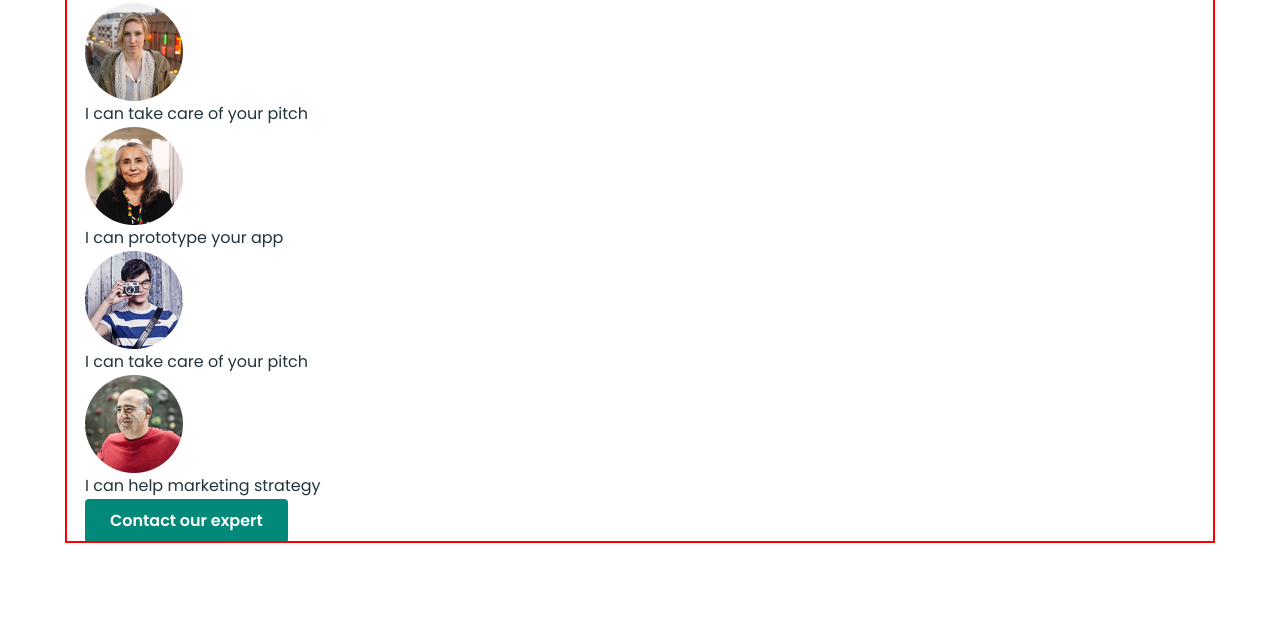
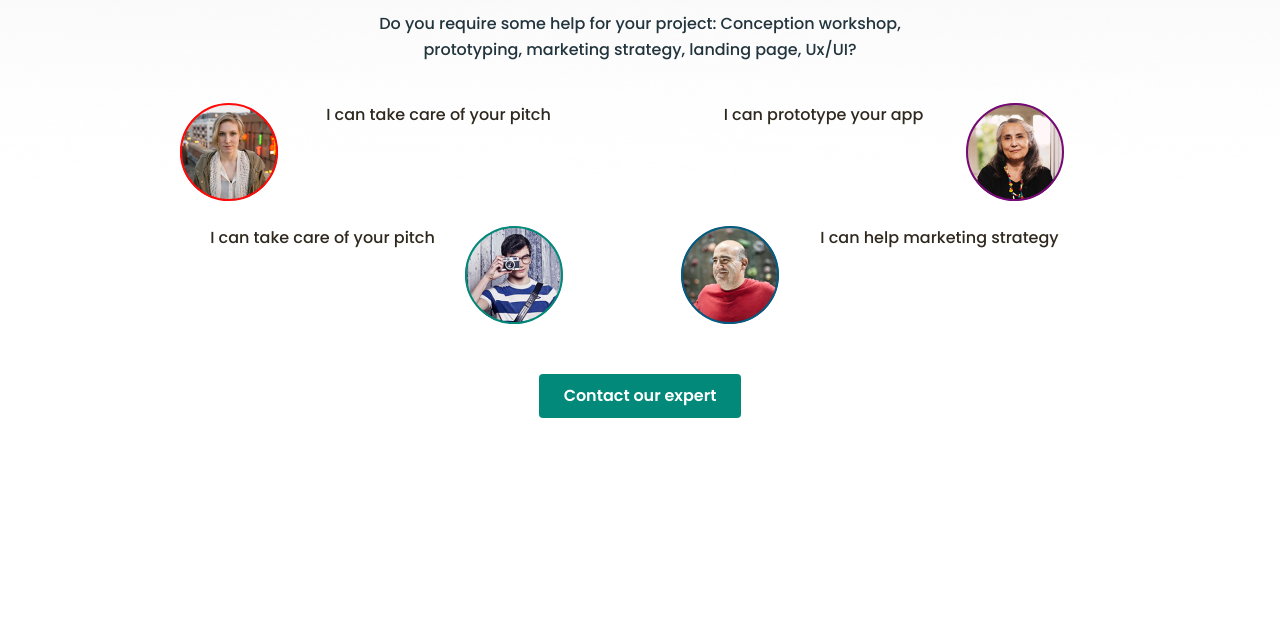
Before and after one commit to YK911/bcon_generation-practice, a plain HTML site: page index.html in a window 1280 px wide. Shown: the part 470-1113 px from the top of the page. After the commit the page ends 988 px from the top, so only its background shows below. Drawn offline with nearby package versions, Linux system fonts and the light colour scheme.

Commit message:
add staff section styles

```diff
--- a/css/styles.css
+++ b/css/styles.css
@@ -65,8 +65,8 @@ img {
 	margin-left: auto;
 	margin-right: auto;
 
-  outline: 2px solid red;
-  outline-offset: -2px;
+	/* outline: 2px solid red;
+	outline-offset: -2px; */
 }
 
 .btn {
@@ -114,3 +114,86 @@ img {
 	border: none;
 	background-color: transparent;
 }
+/* C: Staff section */
+.staff-section {
+	background-image: url(../images/staff/staff-bg.png);
+	background-repeat: no-repeat;
+	background-size: contain;
+}
+.staff-title {
+	margin-bottom: 25px;
+	text-align: center;
+	font-size: 32px;
+	line-height: 1.5;
+
+	color: var(--main-txt-cl);
+}
+.staff-descr {
+	margin: 0 auto 40px;
+	max-width: 542px;
+
+	text-align: center;
+	font-weight: 500;
+	font-size: 16px;
+	line-height: 1.62;
+
+	color: var(--main-txt-cl);
+}
+.staff-list {
+	margin: 0 95px 50px;
+	display: flex;
+	flex-wrap: wrap;
+	column-gap: 100px;
+}
+.staff-item {
+	display: flex;
+}
+.staff-item:nth-child(2),
+.staff-item:nth-child(3) {
+	flex-direction: row-reverse;
+}
+.staff-item:not(:nth-last-child(-n + 2)) {
+	margin-bottom: 25px;
+}
+.staff-img-wrap img {
+	margin-right: 18px;
+	overflow: hidden;
+
+	outline-offset: -2px;
+	border-radius: 50%;
+}
+.staff-img-wrap [src="./images/staff/staff1.png"] {
+	outline: 2px solid #ff0909;
+	border-radius: 50%;
+}
+.staff-img-wrap [src="./images/staff/staff2.png"] {
+	outline: 2px solid #740a76;
+}
+.staff-img-wrap [src="./images/staff/staff3.png"] {
+	outline: 2px solid #02897a;
+}
+.staff-img-wrap [src="./images/staff/staff4.png"] {
+	outline: 2px solid #035b81;
+}
+.staff-dialog-wrap {
+	/* padding-top: 14px; */
+	width: 285px;
+	height: 73px;
+
+	/* background-image: url(../images/staff/cloud.png);
+	background-repeat: no-repeat;
+	background-size: contain;
+	background-position: center; */
+}
+.staff-dialog {
+	text-align: center;
+	font-weight: 500;
+	font-size: 16px;
+	line-height: 1.5;
+
+	color: #2f281e;
+}
+.btn {
+	display: block;
+	margin: 0 auto;
+}
```
Lines whose indentation alone changed are shown as unchanged.
